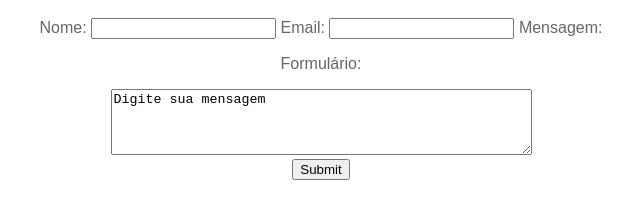
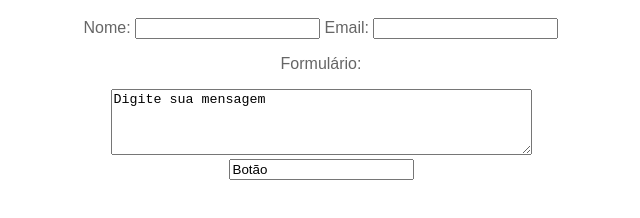
Before and after one commit to thalita-lab/portif-lio-pessoal3, a plain HTML site: page index.html in a window 1280 px wide. Shown: the part 90-308 px from the top of the page, without its empty margins (319-959 px from the left). Drawn offline with Linux system fonts and the light colour scheme.

Commit message:
Update index.html

```diff
--- a/index.html
+++ b/index.html
@@ -12,12 +12,11 @@
         <input type="text"/>
         Email:
         <input type="email"/>
-       Mensagem:
       <form action="/action_page.php">
   <p><label for="formulário">Formulário:</label></p>
-  <textarea id="formulário" name="formulário" rows="4" cols="50">Digite sua mensagem</textarea>
+  <textarea id="formulário" name="Mensagem" rows="4" cols="50">Digite sua mensagem</textarea>
   <br>
-  <input type="submit" value="Submit">
+  <input type="botão" value="Botão">
 </form>
     </p>
 </body>
```
